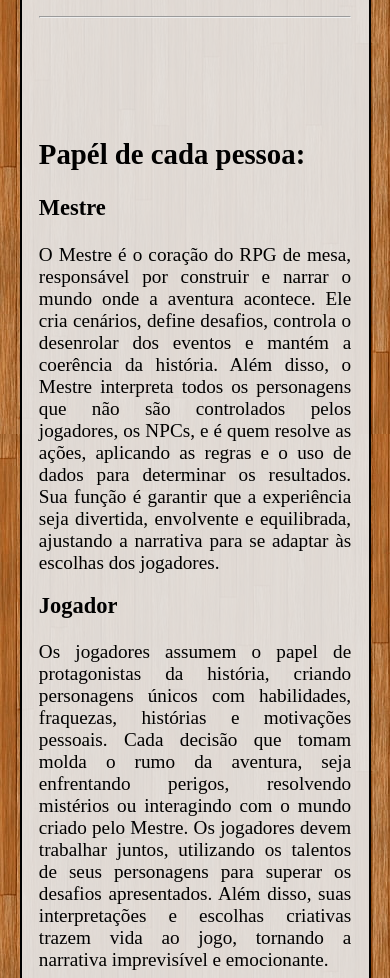
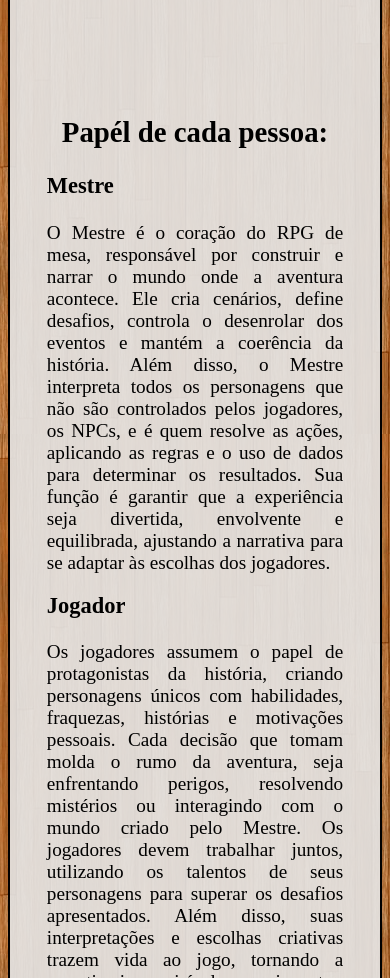
Before and after one commit to Filipe-Jose/DeD, a plain HTML site: page index.html in a window 390 px wide. Shown: the part 1022-2000 px from the top of the page. Drawn offline with Linux system fonts and the light colour scheme.

Commit message:
Alterações no css para celular

```diff
--- a/CSS/style.css
+++ b/CSS/style.css
@@ -19,6 +19,7 @@ body {
     border: 2px solid black;
     border-radius: 50px;
     padding: 0;
+    padding-bottom: 50px;
     font-size: 1.2em;
     overflow: auto;
     justify-content: center;
@@ -94,6 +95,11 @@ nav h2 {
 }
 
 @media screen and (max-width:600px) {
+    .tudo {
+        margin: 50px 2%;
+        width: 96%;
+    }
+
     nav div {
         width: 100%;
         padding: 15px;
@@ -102,4 +108,11 @@ nav h2 {
     nav a {
         max-width: 80%;
     }
+
+    .texto {
+        margin: 10%;
+    }
+    .texto h2{
+        text-align: center;
+    }
 }
```
